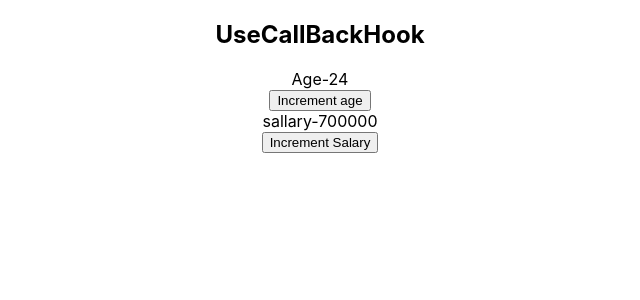
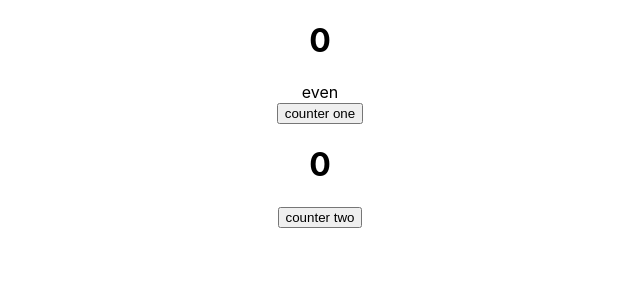
Before and after one commit to prajwalzingare/ReactHooks, a React (Create React App) app: page / in a window 1280 px wide. Shown: the top 300 px of the page, without its empty margins (320-960 px from the left). Built offline with nearby package versions, Linux system fonts and the light colour scheme.

Commit message:
usememo hook

```diff
--- a/src/App.js
+++ b/src/App.js
@@ -3,6 +3,7 @@ import React from "react";
 import DataFetchingOne from "./Components/useReducer hook/DataFetchingOne";
 import DataFetchingTwo from "./Components/useReducer hook/DataFetchingTwo";
 import ParentComponent from "./Components/UseCallbackHook/ParentComponent";
+import Counter from "./Components/useMemoHook/Counter";
 // import ComponentA from "./Components/useReducer hook/ComponentA";
 // import ComponentB from "./Components/useReducer hook/ComponentB";
 // import ComponentC from "./Components/useReducer hook/ComponentC";
@@ -51,7 +52,8 @@ function App() {
   // const [count, dispatch] = useReducer(reducer, initialstate);
   return (
     <div className="App">
-      <ParentComponent />
+      <Counter />
+      {/* <ParentComponent /> */}
       {/* <DataFetchingTwo /> */}
       {/* <DataFetchingOne /> */}
       {/* <CountContext.Provider
--- /dev/null
+++ b/src/Components/useMemoHook/Counter.js
@@ -0,0 +1,40 @@
+import React, { useMemo, useState } from "react";
+//usememo and usecallback is same hook
+//if you need to cached the function use callback and if you need to cached the value use usememo hook
+function Counter() {
+  const [counterOne, setCounterOne] = useState(0);
+  const [counterTwo, setCounterTwo] = useState(0);
+
+  const incrementOne = () => {
+    setCounterOne(counterOne + 1);
+  };
+  const incrementTwo = () => {
+    setCounterTwo(counterTwo + 1);
+  };
+  //it boost the performance by not rerendering the coponnent which is not depend on dependancy array.
+  const even = useMemo(() => {
+    //due to this side gets slow and performn]ance issues gets arrised so it should not have reder again and again.
+    //every time component rerender iseven also gets executed and run the whole function which is not of use and creates performance issue.
+    let i = 0;
+    while (i < 2000000) i++;
+    console.log("run");
+    if (counterOne % 2 === 0) {
+      return "even";
+    } else {
+      return "odd";
+    }
+  }, [counterOne]);
+
+  return (
+    <div>
+      <h1>{counterOne}</h1>
+      <span>{even}</span>
+      <br />
+      <button onClick={incrementOne}>counter one</button>
+      <h1>{counterTwo}</h1>
+      <button onClick={incrementTwo}>counter two</button>
+    </div>
+  );
+}
+
+export default Counter;
```
